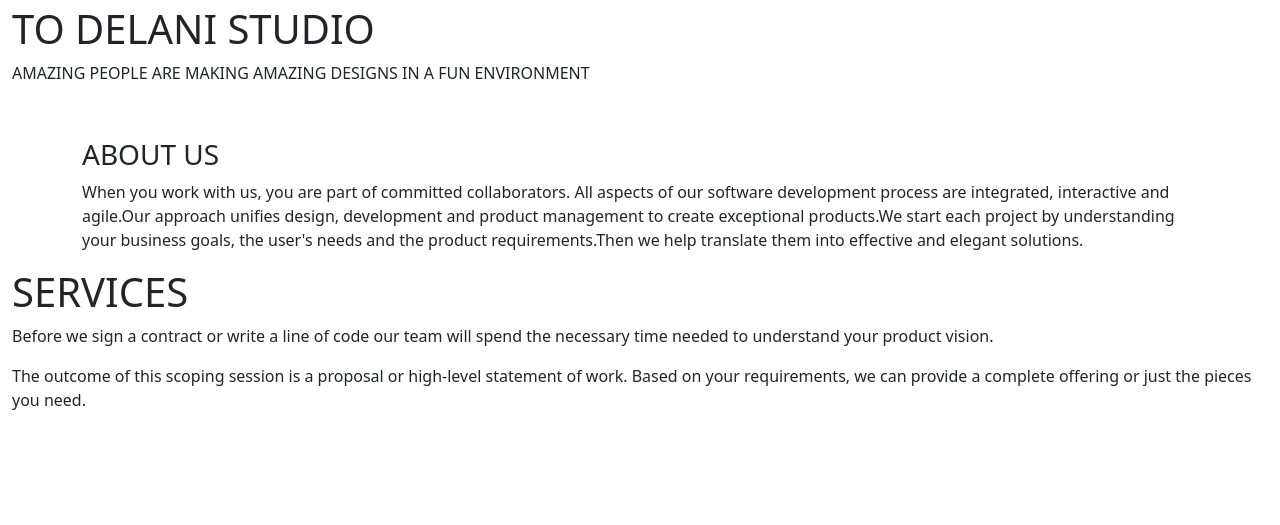
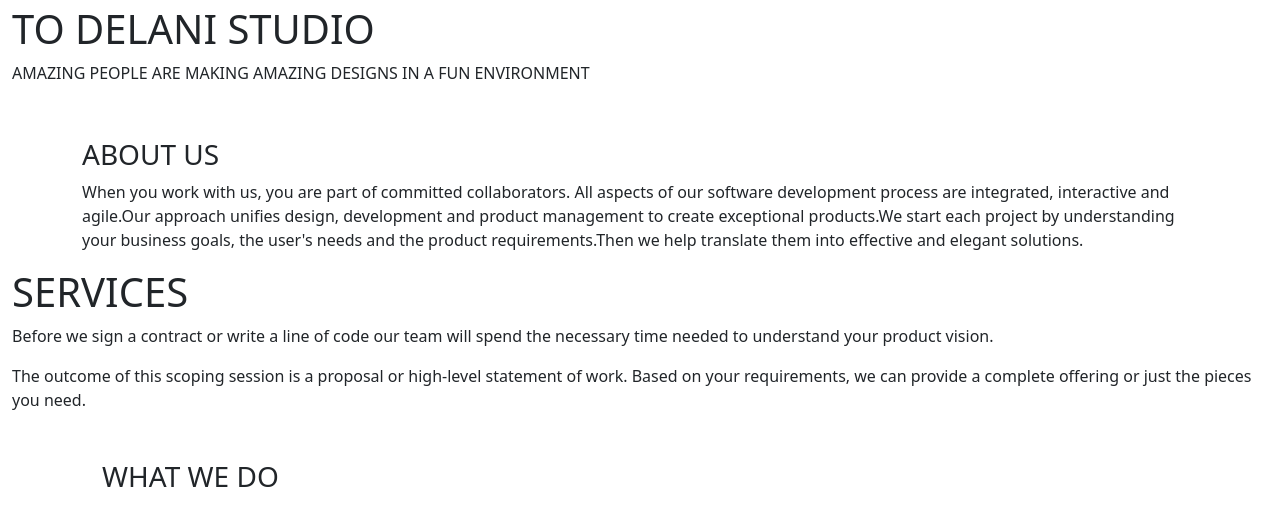
Before and after one commit to bundiroberts/Delani_Studios, a plain HTML site: page index.html in a window 1280 px wide. Shown: the part 147-672 px from the top of the page. Drawn offline with nearby package versions, Linux system fonts and the light colour scheme.

Commit message:
added the what we do section

```diff
--- a/index.html
+++ b/index.html
@@ -60,3 +60,8 @@
                 </div>
                </div>
            </div>
+           <div class="container" style="padding:2rem;">
+            <div class="row">
+                <div class="col-md-12 ">
+                  <h3>WHAT WE DO</h3>
+                </div>
```
